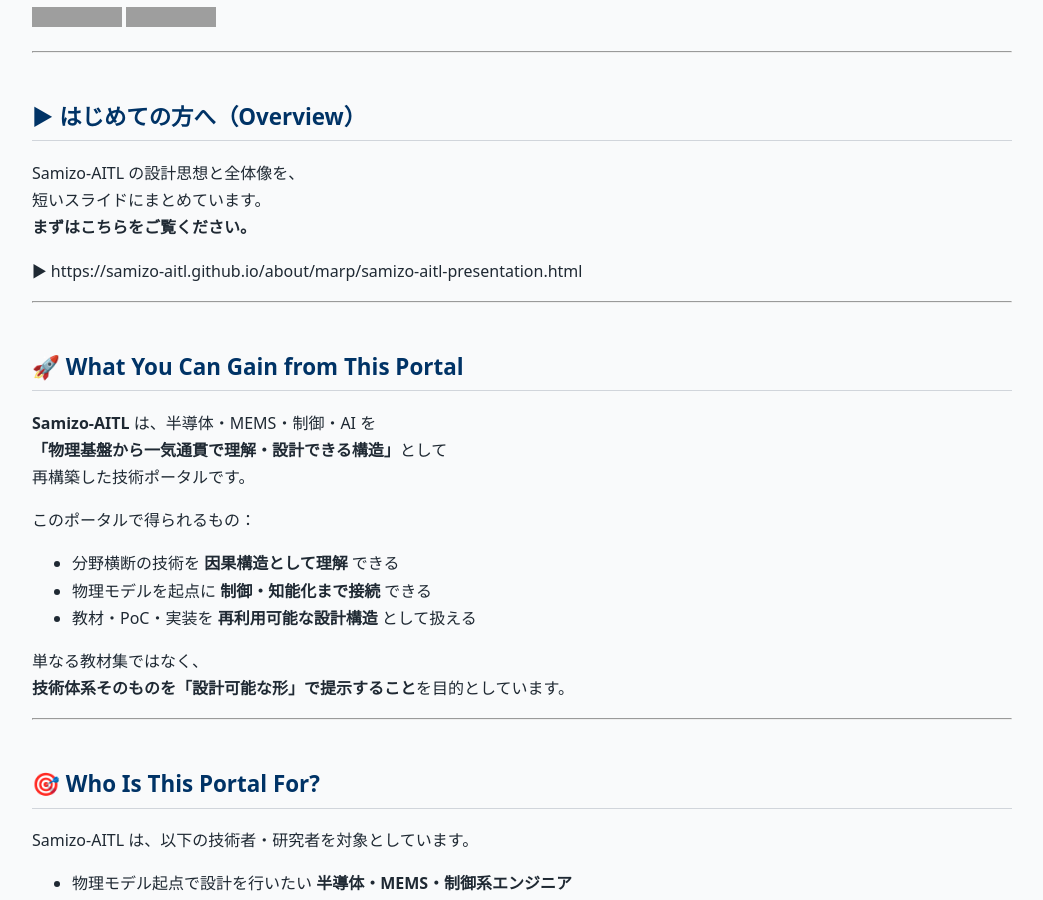
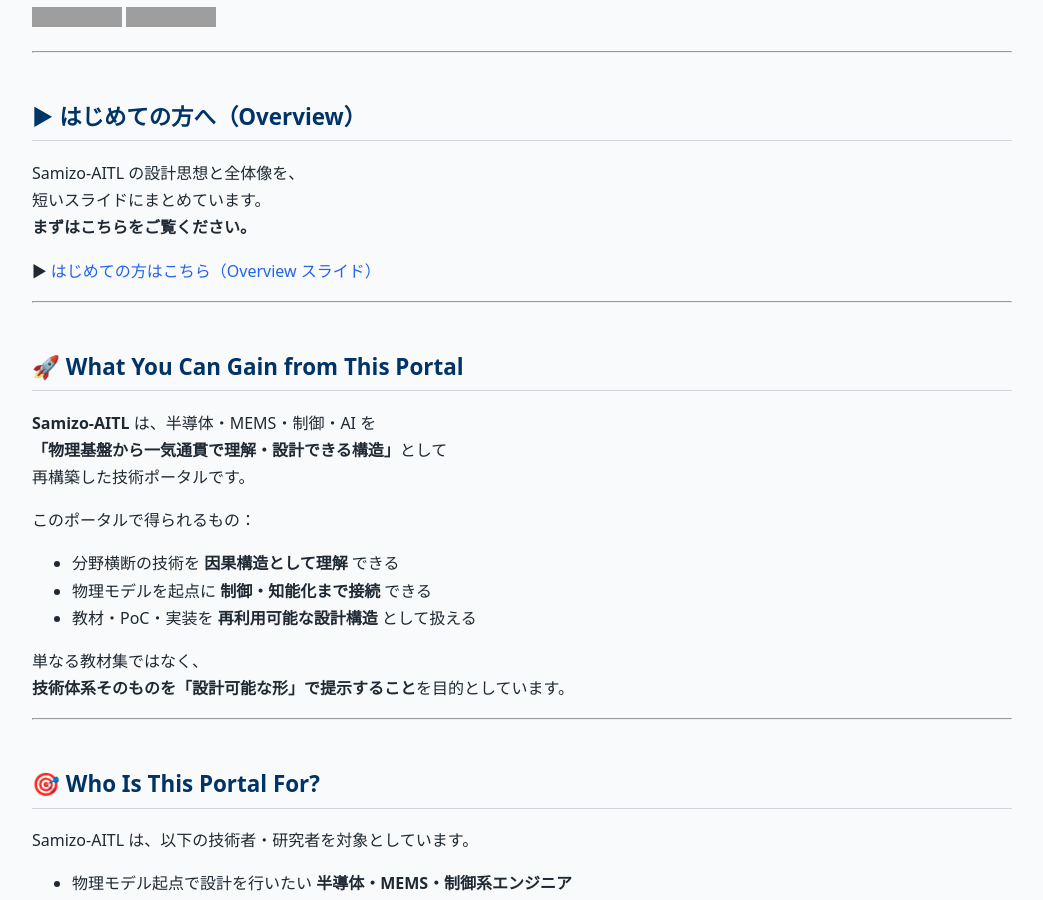
Before and after one commit to Samizo-AITL/Samizo-AITL.github.io, a Jekyll site: the page built from index.md, in a window 1280 px wide and 900 px high, scrolled down 432 px. Shown: the whole window, without its empty margins (118-1161 px from the left). Built offline with Jekyll 4.4.1, drawn with Linux system fonts in a browser that asks for light colours; grey boxes are pictures that could not be loaded.

Commit message:
Update index.md

```diff
--- a/index.md
+++ b/index.md
@@ -25,7 +25,7 @@
 短いスライドにまとめています。
 **まずはこちらをご覧ください。**
 
-▶ https://samizo-aitl.github.io/about/marp/samizo-aitl-presentation.html
+▶ [はじめての方はこちら（Overview スライド）](https://samizo-aitl.github.io/about/marp/samizo-aitl-presentation.html)
 
 ---
 
```
